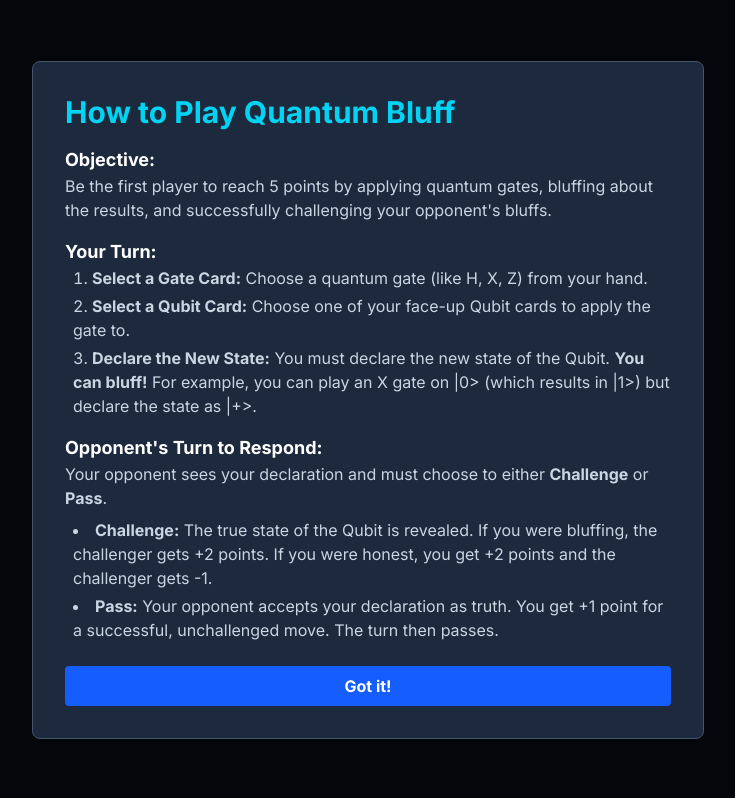
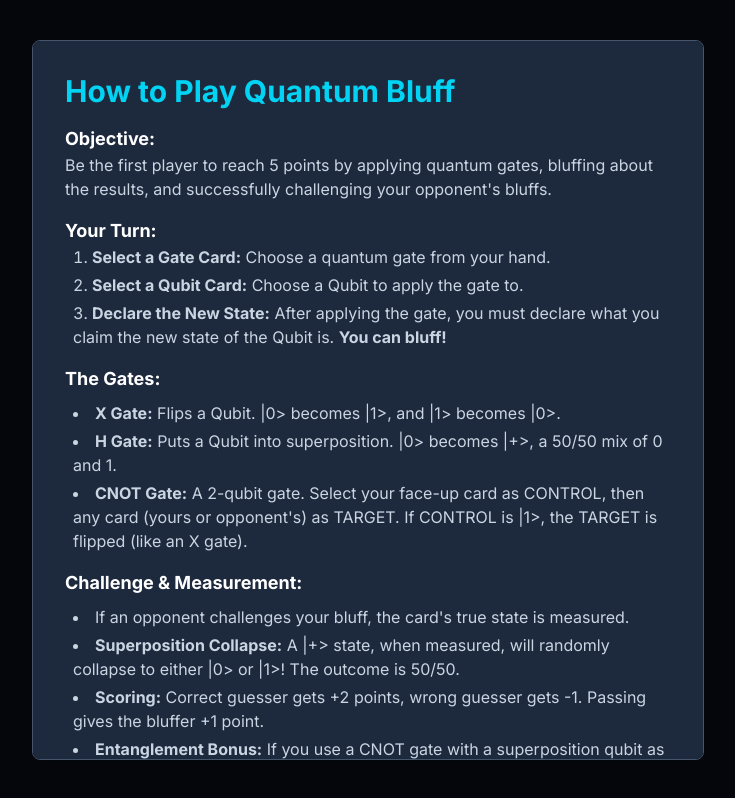
Before and after one commit to tariktoplu/QCards, a Next.js app in the folder client/: page / in a window 1280 px wide. Both pictures are taken after a click on the button "How to Play?". Shown: the whole page, without its empty margins (272-1007 px from the left). Built offline with nearby package versions, Linux system fonts and the light colour scheme; no server answers.

Commit message:
modified HowToPlayModal

```diff
--- a/client/components/HowToPlayModal.tsx
+++ b/client/components/HowToPlayModal.tsx
@@ -4,8 +4,8 @@ interface HowToPlayModalProps {
 
 export default function HowToPlayModal({ onClose }: HowToPlayModalProps) {
   return (
-    <div className="fixed inset-0 bg-black/70 flex justify-center items-center z-50">
-      <div className="bg-slate-800 p-8 rounded-lg shadow-xl max-w-2xl w-full border border-slate-600">
+    <div className="fixed inset-0 bg-black/70 flex justify-center items-center z-50 p-4">
+      <div className="bg-slate-800 p-8 rounded-lg shadow-xl max-w-2xl w-full border border-slate-600 max-h-[90vh] overflow-y-auto">
         <h2 className="text-3xl font-bold text-cyan-400 mb-4">How to Play Quantum Bluff</h2>
 
         <div className="space-y-4 text-slate-300">
@@ -17,19 +17,28 @@ export default function HowToPlayModal({ onClose }: HowToPlayModalProps) {
           <div>
             <h3 className="font-bold text-white text-lg">Your Turn:</h3>
             <ol className="list-decimal list-inside space-y-1 pl-2">
-              <li><strong>Select a Gate Card:</strong> Choose a quantum gate (like H, X, Z) from your hand.</li>
-              <li><strong>Select a Qubit Card:</strong> Choose one of your face-up Qubit cards to apply the gate to.</li>
-              {/* --- CRITICAL FIX IS ON THIS LINE --- */}
-              <li><strong>Declare the New State:</strong> You must declare the new state of the Qubit. <strong>You can bluff!</strong> For example, you can play an X gate on {'|0>'} (which results in {'|1>'}) but declare the state as {'|+>'}.</li>
+              <li><strong>Select a Gate Card:</strong> Choose a quantum gate from your hand.</li>
+              <li><strong>Select a Qubit Card:</strong> Choose a Qubit to apply the gate to.</li>
+              <li><strong>Declare the New State:</strong> After applying the gate, you must declare what you claim the new state of the Qubit is. <strong>You can bluff!</strong></li>
             </ol>
           </div>
 
           <div>
-            <h3 className="font-bold text-white text-lg">Opponent's Turn to Respond:</h3>
-            <p>Your opponent sees your declaration and must choose to either <strong>Challenge</strong> or <strong>Pass</strong>.</p>
+            <h3 className="font-bold text-white text-lg">The Gates:</h3>
+            <ul className="list-disc list-inside space-y-1 pl-2 mt-2">
+                <li><strong>X Gate:</strong> Flips a Qubit. {'|0>'} becomes {'|1>'}, and {'|1>'} becomes {'|0>'}.</li>
+                <li><strong>H Gate:</strong> Puts a Qubit into superposition. {'|0>'} becomes {'|+>'}, a 50/50 mix of 0 and 1.</li>
+                <li><strong>CNOT Gate:</strong> A 2-qubit gate. Select your face-up card as CONTROL, then any card (yours or opponent's) as TARGET. If CONTROL is {'|1>'}, the TARGET is flipped (like an X gate).</li>
+            </ul>
+          </div>
+
+          <div>
+            <h3 className="font-bold text-white text-lg">Challenge & Measurement:</h3>
              <ul className="list-disc list-inside space-y-1 pl-2 mt-2">
-                <li><strong>Challenge:</strong> The true state of the Qubit is revealed. If you were bluffing, the challenger gets +2 points. If you were honest, you get +2 points and the challenger gets -1.</li>
-                <li><strong>Pass:</strong> Your opponent accepts your declaration as truth. You get +1 point for a successful, unchallenged move. The turn then passes.</li>
+                <li>If an opponent challenges your bluff, the card's true state is measured.</li>
+                <li><strong>Superposition Collapse:</strong> A {'|+>'} state, when measured, will randomly collapse to either {'|0>'} or {'|1>'}! The outcome is 50/50.</li>
+                <li><strong>Scoring:</strong> Correct guesser gets +2 points, wrong guesser gets -1. Passing gives the bluffer +1 point.</li>
+                <li><strong>Entanglement Bonus:</strong> If you use a CNOT gate with a superposition qubit as your CONTROL, the two cards become entangled. If challenged, they both collapse to the SAME random state, earning you a +3 point bonus!</li>
             </ul>
           </div>
         </div>
@@ -38,7 +47,7 @@ export default function HowToPlayModal({ onClose }: HowToPlayModalProps) {
           onClick={onClose}
           className="w-full mt-6 bg-blue-600 hover:bg-blue-700 text-white font-bold py-2 px-4 rounded"
         >
-          Got it!
+          Let's Play!
         </button>
       </div>
     </div>
```
Also changed, not shown: 1 other file (tests, documents, lock files or other folders).
